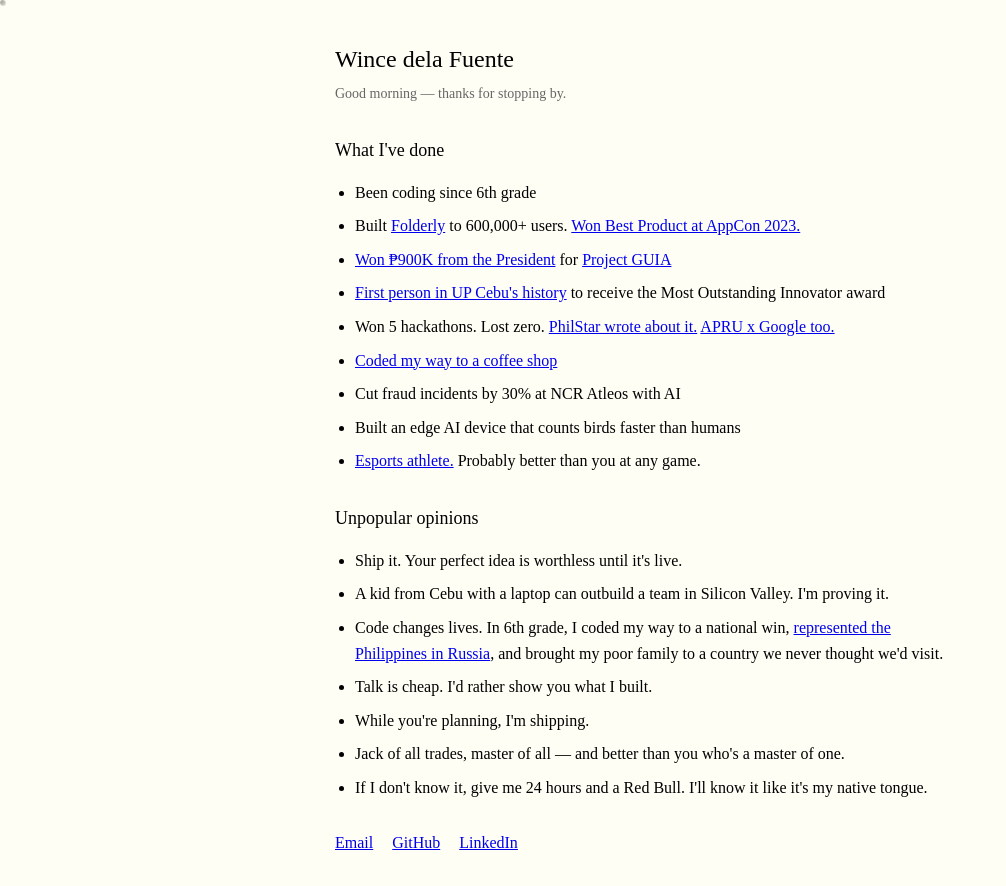
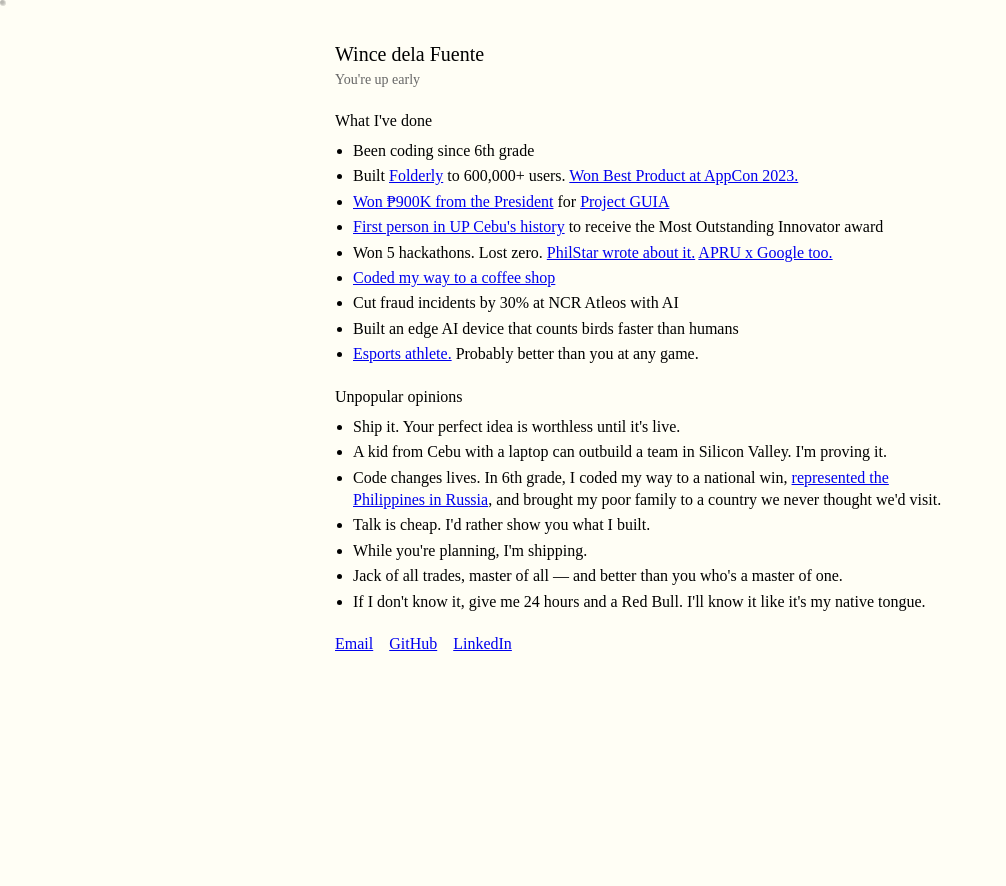
Before and after one commit to wience/wience.tech, a plain HTML site: page index.html in a window 1280 px wide. Shown: the whole page, without its empty margins (0-1006 px from the left). After the commit the page ends 800 px from the top, so only its background shows below. Drawn offline with Linux system fonts and the light colour scheme.

Commit message:
Tighten spacing, add niche greetings

```diff
--- a/index.html
+++ b/index.html
@@ -14,7 +14,7 @@
         body {
             font-family: "Times New Roman", Times, serif;
             font-size: 16px;
-            line-height: 1.6;
+            line-height: 1.4;
             color: #000;
             padding: 40px 20px;
             max-width: 650px;
@@ -23,9 +23,9 @@
         }
 
         h1 {
-            font-size: 24px;
+            font-size: 20px;
             font-weight: normal;
-            margin-bottom: 5px;
+            margin-bottom: 2px;
             cursor: default;
             user-select: none;
         }
@@ -33,27 +33,27 @@
         .greeting {
             font-size: 14px;
             color: #666;
-            margin-bottom: 20px;
+            margin-bottom: 15px;
         }
 
         h2 {
-            font-size: 18px;
+            font-size: 16px;
             font-weight: normal;
-            margin-top: 30px;
-            margin-bottom: 15px;
+            margin-top: 20px;
+            margin-bottom: 8px;
         }
 
         p {
-            margin-bottom: 15px;
+            margin-bottom: 10px;
         }
 
         ul {
-            margin-left: 20px;
-            margin-bottom: 15px;
+            margin-left: 18px;
+            margin-bottom: 10px;
         }
 
         li {
-            margin-bottom: 8px;
+            margin-bottom: 3px;
         }
 
         a {
@@ -66,11 +66,11 @@
         }
 
         .links {
-            margin-top: 30px;
+            margin-top: 20px;
         }
 
         .links a {
-            margin-right: 15px;
+            margin-right: 12px;
         }
 
         /* Cursor trail */
@@ -188,20 +188,20 @@
             let text, bgColor;
 
             if (hour >= 5 && hour < 12) {
-                text = "Good morning";
-                bgColor = "#fffef5"; // warm morning yellow
+                text = "You're up early";
+                bgColor = "#fffef5";
             } else if (hour >= 12 && hour < 17) {
-                text = "Good afternoon";
-                bgColor = "#ffffff"; // neutral white
+                text = "Caught you slacking";
+                bgColor = "#ffffff";
             } else if (hour >= 17 && hour < 21) {
-                text = "Good evening";
-                bgColor = "#fff8f5"; // warm sunset orange tint
+                text = "Still grinding?";
+                bgColor = "#fff8f5";
             } else {
-                text = "Good evening";
-                bgColor = "#f5f7ff"; // cool night blue tint
+                text = "Can't sleep either?";
+                bgColor = "#f5f7ff";
             }
 
-            greeting.textContent = text + " — thanks for stopping by.";
+            greeting.textContent = text;
             document.body.style.backgroundColor = bgColor;
         }
 
```
